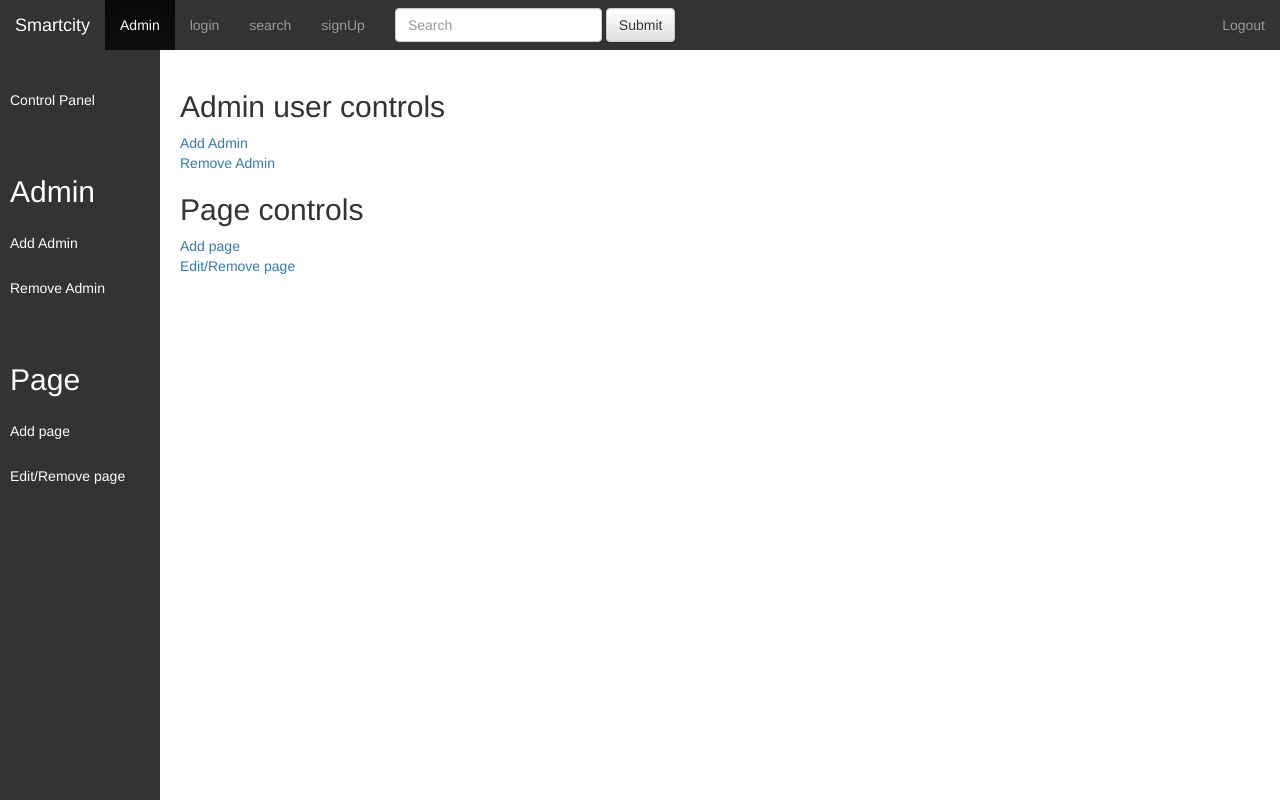
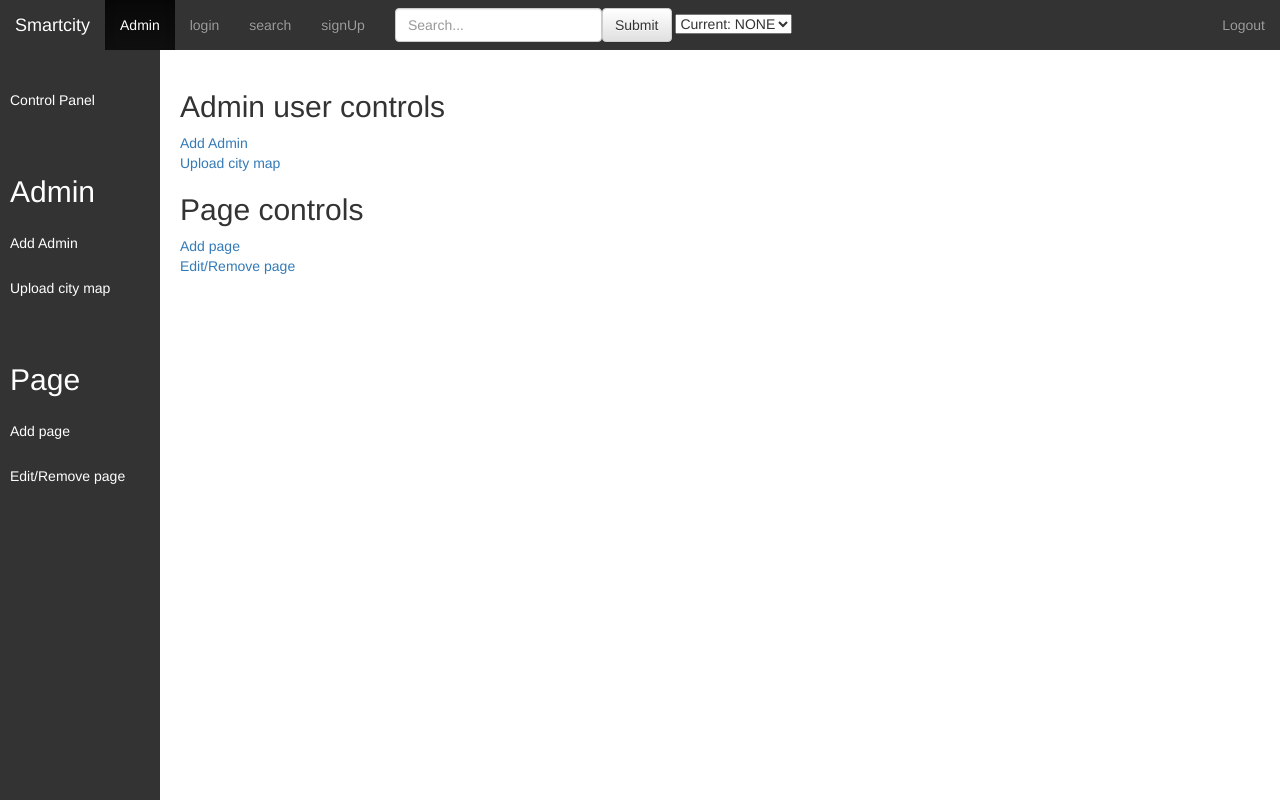
Before and after one commit to rickmccasker/IFB299, a Django app: page /admin/ in a window 1280 px wide. Run offline with Django 3.2, Linux system fonts and the light colour scheme; the visitor is signed in with stand-in values (Sample User, id 1); parts of the project's set-up code (start-up, migrations or seed data) failed here and were passed over; some libraries are stand-ins or nearby versions.

Commit message:
Admin able to select city to upload map to from a simple array.

```diff
--- a/smartcity299/apps/adminControls/urls.py
+++ b/smartcity299/apps/adminControls/urls.py
@@ -4,6 +4,8 @@ from . import views as admin_views
 
 urlpatterns = [
 	url(r'^$', admin_views.drawControlPage),
+	url(r'upload_map/$', admin_views.drawSelectModelPage),
+	url(r'upload_map/(\w+)/$', admin_views.uploadCityMap, name="uploadCityMap"),
 	url(r'add_admin/$', admin_views.drawAddAdmin),
 	url(r'add_admin/attempt_addadmin/$', admin_views.addAdmin),
 	url(r'add_page/$', admin_views.drawSelectModelPage),
--- a/smartcity299/apps/adminControls/views.py
+++ b/smartcity299/apps/adminControls/views.py
@@ -12,6 +12,10 @@ from django.core.validators import validate_email
 from django.db import connection
 from django.conf import settings
 import os
+
+
+class dictSet(dict):
+	pass
 
 #Custom functions
 def is_admin(request):
@@ -61,13 +65,20 @@ def drawSelectModelPage(request):
 	if(is_admin(request)):
 		if "edit_page" in request.path:
 			actionType['url'] = "edit_page"
-		elif "select" in request.path:
-			actionType['url'] = "select_page"
+			allModels = getAllModels()
+		elif "upload_map" in request.path:
+			actionType['url'] = "upload_map"
+			cityArr = ["Sydney", "Brisbane"] #CHANGE THIS ACCORDING TO NUM OF CITIES
+			cityDict = dictSet()
+			for city in cityArr:
+				cityDict[city] = city
+			allmodels = cityDict
 		else:
 			actionType['url'] = "add_page"
+			allModels = getAllModels()
 		context = {
 			'actionType' : actionType,
-			'allModels' : getAllModels()
+			'allModels' : allModels
 		}
 		return render(request, 'admin_selectPage.html', context)
 	return redirect('/search/')
@@ -291,3 +302,6 @@ def uploadImage(request, tableName, itemName):
 		destination.write(chunk)
 	destination.close()
 	return True
+
+def uploadCityMap(request, city):
+	pass
--- a/smartcity299/templates/admin_controlPanel.html
+++ b/smartcity299/templates/admin_controlPanel.html
@@ -9,8 +9,8 @@
     <div id="addAdmin">
         <a href="./add_admin/">Add Admin</a>
     </div>
-    <div id="removeAdmin">
-        <a href="./remove_admin/">Remove Admin</a>
+    <div id="uploadMap">
+        <a href="./upload_map/">Upload city map</a>
     </div>
     <h2>Page controls</h2>
     <div id="addPage">
--- a/smartcity299/templates/admin_selectPage.html
+++ b/smartcity299/templates/admin_selectPage.html
@@ -11,12 +11,16 @@
         {% empty %}
             <p>No models exist for services, please check that the search app has models associated with it.</p>
         {% endfor %}
-        {% elif 'add_page' in actionType.url %}
+    {% elif 'add_page' in actionType.url %}
         {% for model in allModels %} <!--The "addModels" in a url tag is its namespace, ensure it is named in the urls-->
             <a href='{% url "addModels" model %}'>{{model}}</a> <br />
         {% empty %}
             <p>No models exist for services, please check that the search app has models associated with it.</p>
         {% endfor %}
+    {% elif 'upload_map' in actionType.url %}
+        {% for city in cityDict %} <!--The "addModels" in a url tag is its namespace, ensure it is named in the urls-->
+    <a href='{% url "uploadCityMap" city %}'>{{city}}</a> <br />
+        {% endfor %}
     {% endif %}
 </div>
 {% endblock %}
--- a/smartcity299/templates/base_admin.html
+++ b/smartcity299/templates/base_admin.html
@@ -26,9 +26,25 @@
             </ul>
             <form class="navbar-form navbar-left" method="GET" action="/search/results/">
                 <div class="form-group">
-                    <input id="searchBox" type="text" class="form-control" name="sQuery" placeholder="Search">
+                    <input id="searchBox" type="text" class="form-control" name="sQuery" placeholder="Search...">
+                    <button type="submit" class="btn btn-default">Submit</button>
+                    {% if hidden.city %}
+                        <select id="city" name="city" fieldName="City">
+                            <option selected disabled value="{{hidden.city}}">Current: {{hidden.city}}</option>
+                            <option value="Sydney">Sydney</option>
+                            <option value="Brisbane">Brisbane</option>
+                            <option value="ThrowError">ThrowError</option>
+                         </select> <br />
+                    {% else %}
+                        <input type="hidden" name="city" value="" />
+                        <select id="city" name="city" fieldName="City">
+                            <option selected disabled value="">Current: NONE</option>
+                            <option value="Sydney">Sydney</option>
+                            <option value="Brisbane">Brisbane</option>
+                            <option value="ThrowError">ThrowError</option>
+                        </select> <br />
+                    {% endif %}
                 </div>
-                <button type="submit" class="btn btn-default">Submit</button>
             </form>
             <ul class="nav navbar-nav navbar-right">
                 <li><a href="/logout">Logout</a>
@@ -40,7 +56,7 @@
             <li><a href="/admin/">Control Panel</a></li>
             <li><br /><h2>Admin</h2></li>
             <li><a href="/admin/add_admin/">Add Admin</a></li>
-            <li><a href="/admin/remove_admin/">Remove Admin</a></li>
+            <li><a href="/admin/upload_map/">Upload city map</a></li>
             <li><br /><h2>Page</h2></li>
             <li><a href="/admin/add_page/">Add page</a></li>
             <li><a href="/admin/edit_page/">Edit/Remove page</a></li>
```
